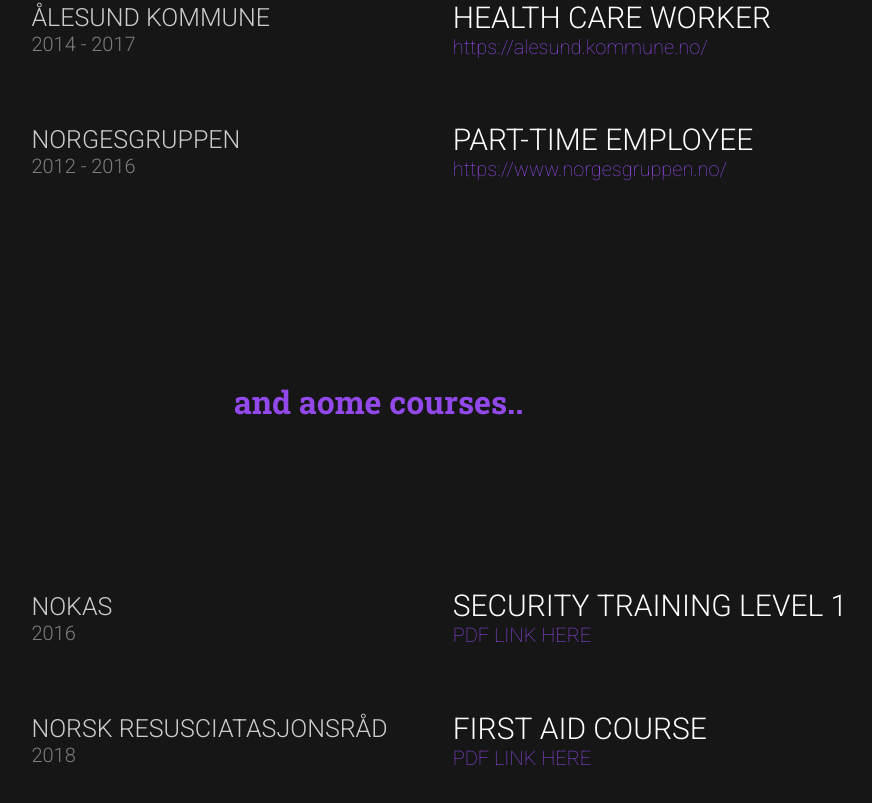
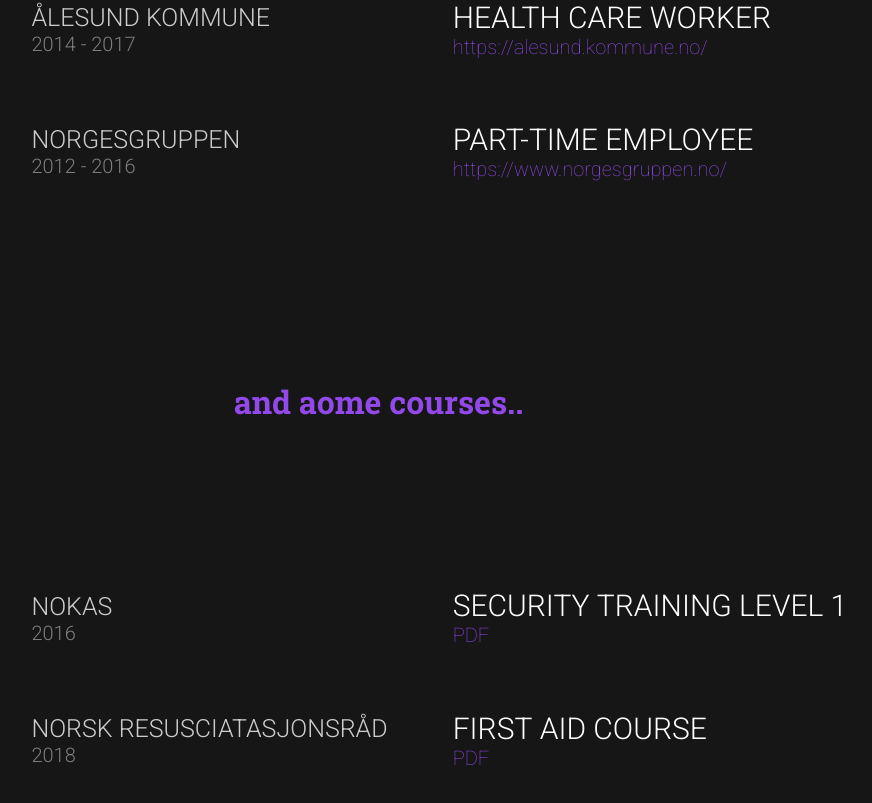
Before and after one commit to bjornivars/Portfolio2, a React (Create React App) app in the folder client/: page /cv in a window 1280 px wide. Shown: the part 920-1723 px from the top of the page, without its empty margins (103-975 px from the left). Built offline with nearby package versions, Linux system fonts and the light colour scheme.

Commit message:
fixed some safari issues. Added CV pdf.

```diff
--- a/client/src/components/about.js
+++ b/client/src/components/about.js
@@ -8,7 +8,7 @@
             <div className='about col-12'>
                 <Fade bottom>
                     <div className='about-container col-12 '>
-                        <img className='col-4 col-mobile-10 m-auto about-container-img' src={require('./../assets/About/imgOfMe.png')} alt='This is me' />
+                        <img className='col-4 col-mobile-10 m-auto about-container-img' src='https://i.imgur.com/GCKHu2j.png' alt='This is me' />
 
                         <div className='about-container-text col-6 col-mobile-12'>
                             <h2>Student at Noroff</h2>
--- a/client/src/components/cvCourses.js
+++ b/client/src/components/cvCourses.js
@@ -1,5 +1,7 @@
 import React from 'react';
 import Fade from 'react-reveal/Fade';
+import guardPdf from './../assets/Courses/vekterkurs.pdf';
+import firstAidPdf from './../assets/Courses/firstAid.pdf';
 
 //import { Link } from 'react-router-dom';
 
@@ -15,7 +17,7 @@
                         </div>
                         <div className='cv-container-proffession col-6 col-mobile-12'>
                             <h3>SECURITY TRAINING LEVEL 1</h3>
-                            <h5 className='col-12 col-mobile-12 '><a className='purple' target="_blank" rel="noopener noreferrer">PDF LINK HERE</a> </h5>
+                            <h5 className='col-12 col-mobile-12 '><a className='purple' href={guardPdf} target="_blank" rel="noopener noreferrer">PDF</a> </h5>
                         </div>
                     </div>
                 </Fade>
@@ -27,7 +29,7 @@
                         </div>
                         <div className='cv-container-proffession col-6 col-mobile-12'>
                             <h3>FIRST AID COURSE</h3>
-                            <h5 className='col-12 col-mobile-12 '><a className='purple' target="_blank" rel="noopener noreferrer">PDF LINK HERE</a> </h5>
+                            <h5 className='col-12 col-mobile-12 '><a className='purple' href={firstAidPdf} target="_blank" rel="noopener noreferrer">PDF</a> </h5>
                         </div>
                     </div>
                 </Fade>
--- a/client/src/components/home.js
+++ b/client/src/components/home.js
@@ -22,8 +22,8 @@
     return (
         <div>
         <Zoom top delay={100}>
-            <div className='logo-img col-12 col-mobile-12 d-flex jc-center'>
-                <img className='col-6 col-mobile-12 ' src={require('./../assets/Logos/BIS_logoWhite_logoPNG.png')} alt='logo' />
+            <div className='logo-img col-12 col-mobile-12 text-center'>
+                <img className='col-6 col-mobile-12 m-auto' src={require('./../assets/Logos/BIS_logoWhite_logoPNG.png')} alt='logo' />
             </div>
         </Zoom>
             <div className='subhead col-8 col-mobile-12 m-auto'>
--- a/client/src/scss/partials/_about.scss
+++ b/client/src/scss/partials/_about.scss
@@ -5,6 +5,7 @@
         &-img{
             padding: 1em;
             border: 3px solid $orange;
+            margin-top: 0;
         }
     }
 }
--- a/client/src/scss/partials/_home.scss
+++ b/client/src/scss/partials/_home.scss
@@ -1,5 +1,7 @@
+
+
 .logo-img{
-    margin-top: 5em
+    margin-top: 5em;
 }
 
 .subhead{
--- a/client/src/scss/partials/_layout.scss
+++ b/client/src/scss/partials/_layout.scss
@@ -112,6 +112,7 @@
 // DISPLAYS
 .d-flex{
     display: flex;
+
 }
 .d-block{
     display: block;
--- a/client/src/scss/partials/_navbar.scss
+++ b/client/src/scss/partials/_navbar.scss
@@ -1,5 +1,6 @@
 // DESKTOP
 .navbar{
+    width: 100%;
     z-index: 999;
     position: fixed;
     top:0;
```
Also changed, not shown: 2 other files (tests, documents, lock files or other folders).
